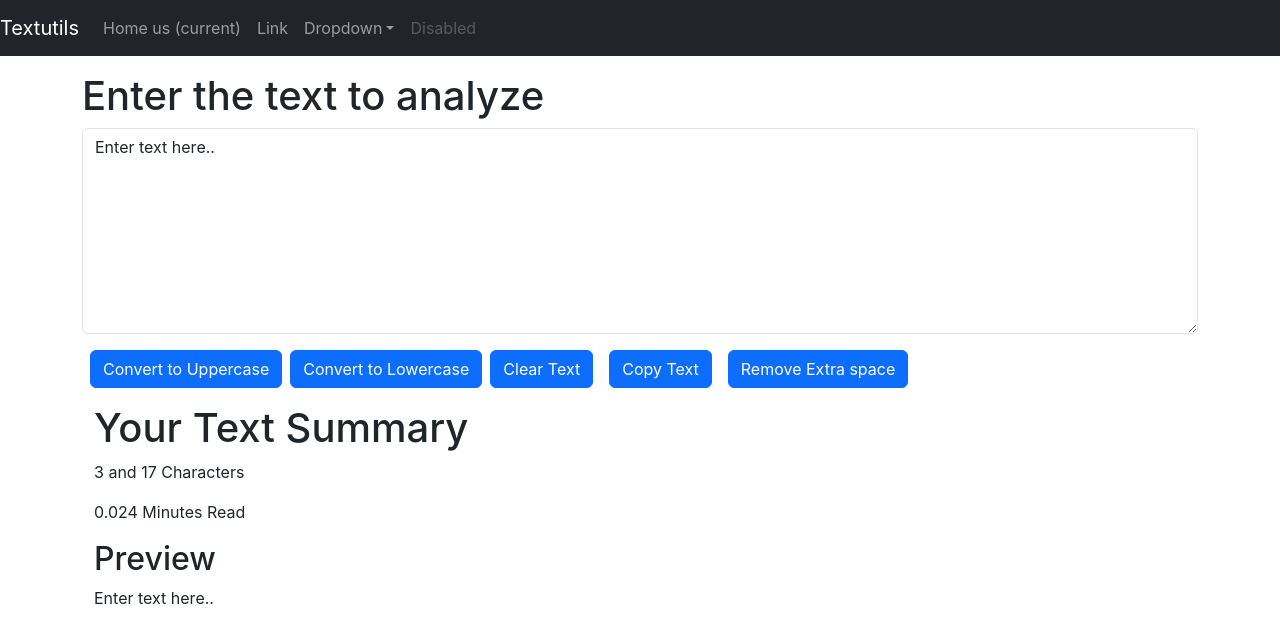
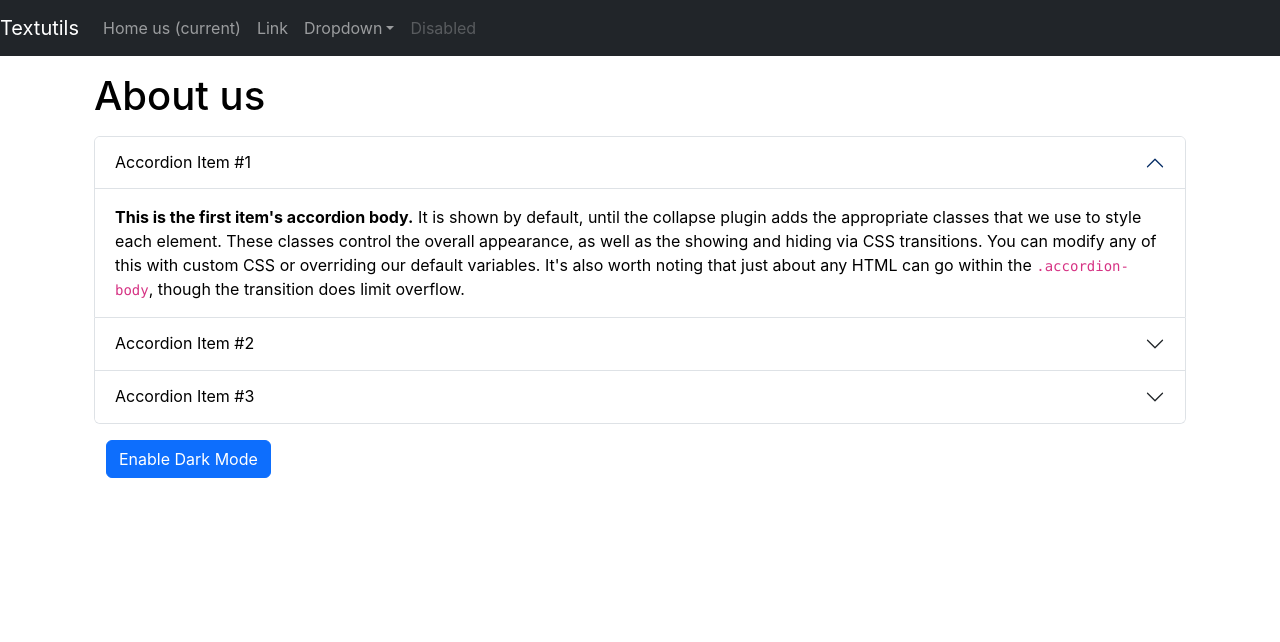
Before and after one commit to Rish-2001/React, a React (Create React App) app: page / in a window 1280 px wide. Shown: the top 642 px of the page. Built offline with nearby package versions, Linux system fonts and the light colour scheme.

Commit message:
About section add

```diff
--- a/src/App.js
+++ b/src/App.js
@@ -1,7 +1,8 @@
 
 import './App.css';
+import About from './components/About';
 import Navbar from './components/Navbar';
-import TextForm from './components/TextForm';
+// import TextForm from './components/TextForm';
 
 
 function App() {
@@ -11,7 +12,8 @@
 <Navbar title="Textutils"  Home="Home us"/>
 <div className="container my-3">
 
-<TextForm heading="Enter the text to analyze "/>
+{/* <TextForm heading="Enter the text to analyze "/> */}
+<About/>
 </div>
 </>
   );
--- /dev/null
+++ b/src/components/About.js
@@ -0,0 +1,79 @@
+import React, { useState } from 'react'
+
+export default function About() {
+    const[mystyle,setMyStyle]=useState({
+
+
+            color:'black',
+            backgroundColor:'white'
+
+
+    })
+    const [btnText,setBtnText]=useState("Enable Dark Mode");
+
+   const toggleStyle=()=>{
+        if(mystyle.color === 'black'){
+           setMyStyle({
+         color:'white',
+         backgroundColor:'black',
+         border:'1px solid white'
+        })
+        setBtnText("Enable Light Mode")
+        }
+        else{
+            setMyStyle({
+                color:'black',
+                backgroundColor:'white'
+               })
+               setBtnText("Enable Dark Mode")
+        }
+    }
+
+  return (
+   <div className="container" style={mystyle}>
+    <h1 className="my-3">About us</h1>
+      <div class="accordion" id="accordionExample">
+  <div class="accordion-item" style={mystyle}>
+    <h2 class="accordion-header">
+      <button class="accordion-button"style={mystyle} type="button" data-bs-toggle="collapse" data-bs-target="#collapseOne" aria-expanded="true" aria-controls="collapseOne">
+        Accordion Item #1
+      </button>
+    </h2>
+    <div id="collapseOne" class="accordion-collapse collapse show" data-bs-parent="#accordionExample">
+      <div class="accordion-body">
+        <strong>This is the first item's accordion body.</strong> It is shown by default, until the collapse plugin adds the appropriate classes that we use to style each element. These classes control the overall appearance, as well as the showing and hiding via CSS transitions. You can modify any of this with custom CSS or overriding our default variables. It's also worth noting that just about any HTML can go within the <code>.accordion-body</code>, though the transition does limit overflow.
+      </div>
+    </div>
+  </div>
+  <div class="accordion-item"style={mystyle}>
+    <h2 class="accordion-header">
+      <button class="accordion-button collapsed"style={mystyle} type="button" data-bs-toggle="collapse" data-bs-target="#collapseTwo" aria-expanded="false" aria-controls="collapseTwo">
+        Accordion Item #2
+      </button>
+    </h2>
+    <div id="collapseTwo" class="accordion-collapse collapse" data-bs-parent="#accordionExample">
+      <div class="accordion-body">
+        <strong>This is the second item's accordion body.</strong> It is hidden by default, until the collapse plugin adds the appropriate classes that we use to style each element. These classes control the overall appearance, as well as the showing and hiding via CSS transitions. You can modify any of this with custom CSS or overriding our default variables. It's also worth noting that just about any HTML can go within the <code>.accordion-body</code>, though the transition does limit overflow.
+      </div>
+    </div>
+  </div>
+  <div class="accordion-item"style={mystyle}>
+    <h2 class="accordion-header">
+      <button class="accordion-button collapsed" style={mystyle}type="button" data-bs-toggle="collapse" data-bs-target="#collapseThree" aria-expanded="false" aria-controls="collapseThree">
+        Accordion Item #3
+      </button>
+    </h2>
+    <div id="collapseThree" class="accordion-collapse collapse" data-bs-parent="#accordionExample">
+      <div class="accordion-body">
+        <strong>This is the third item's accordion body.</strong> It is hidden by default, until the collapse plugin adds the appropriate classes that we use to style each element. These classes control the overall appearance, as well as the showing and hiding via CSS transitions. You can modify any of this with custom CSS or overriding our default variables. It's also worth noting that just about any HTML can go within the <code>.accordion-body</code>, though the transition does limit overflow.
+      </div>
+    </div>
+  </div>
+</div>
+  <div className="container my-3">
+
+  <button  onClick={toggleStyle} type=" button" className="btn btn-primary ">{btnText}</button>
+  </div>
+    </div>
+  )
+}
```
